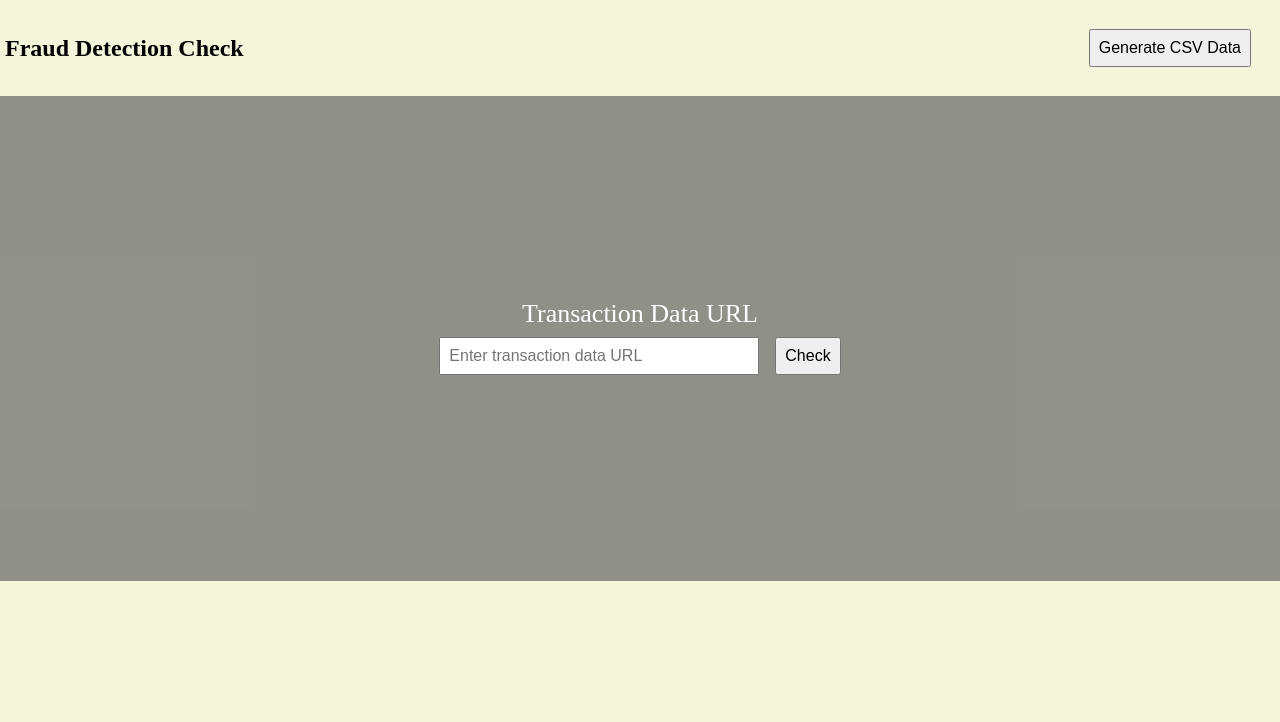
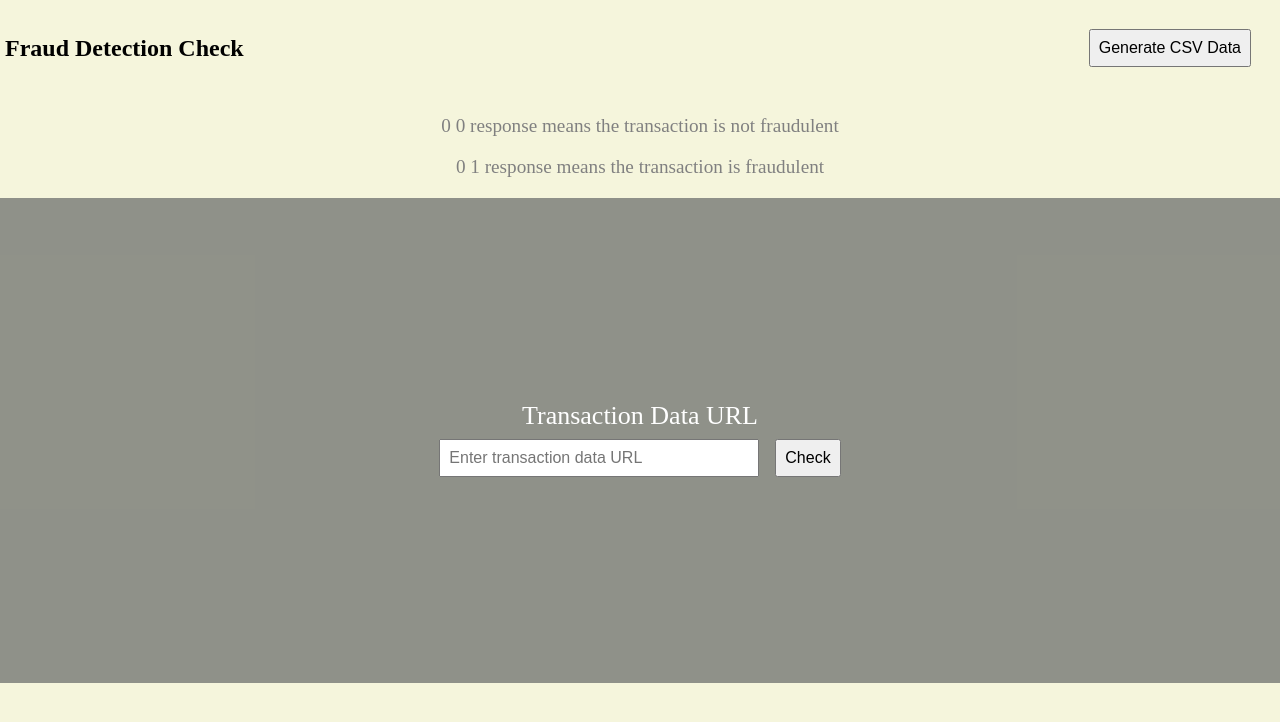
Before and after one commit to CodeLeom/prediction, a React (Vite) app: page / in a window 1280 px wide. Shown: the top 722 px of the page. Built offline with nearby package versions, Linux system fonts and the light colour scheme; no server answers.

Commit message:
fix: add result meaning

```diff
--- a/src/components/Prediction.jsx
+++ b/src/components/Prediction.jsx
@@ -71,7 +71,9 @@ function Prediction() {
         </button>
       </nav>
       <div className="App">
-        <header className="App-header">
+        <p style={{ color: 'gray' }}> 0 0 response means the transaction is not fraudulent</p>
+        <p style={{ color: 'gray' }}>0 1 response means the transaction is fraudulent</p>
+        <div className="App-body">
           <form onSubmit={handleSubmit}>
             <label>
               Transaction Data URL
@@ -86,7 +88,7 @@ function Prediction() {
           </form>
           {error && <p style={{ color: 'white' }}>{error}</p>}
           {isLoading ? <Spinner /> : result && <p>Result: {result}</p>}
-        </header>
+        </div>
       </div>
     </div>
   );
--- a/src/index.css
+++ b/src/index.css
@@ -63,7 +63,7 @@ nav .nav-button {
   text-align: center;
 }
 
-.App-header {
+.App-body {
   background-color: #282c347e;
   min-height: 60vh;
   display: flex;
```
